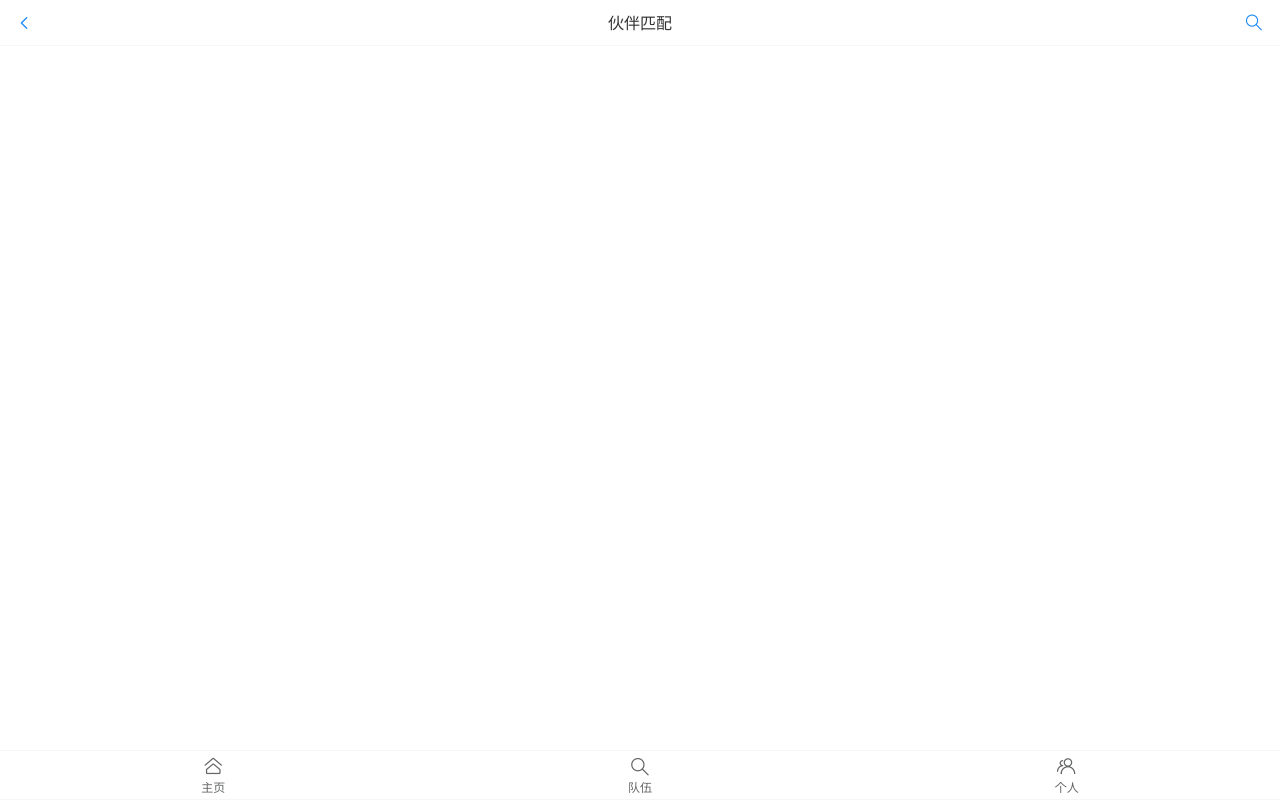
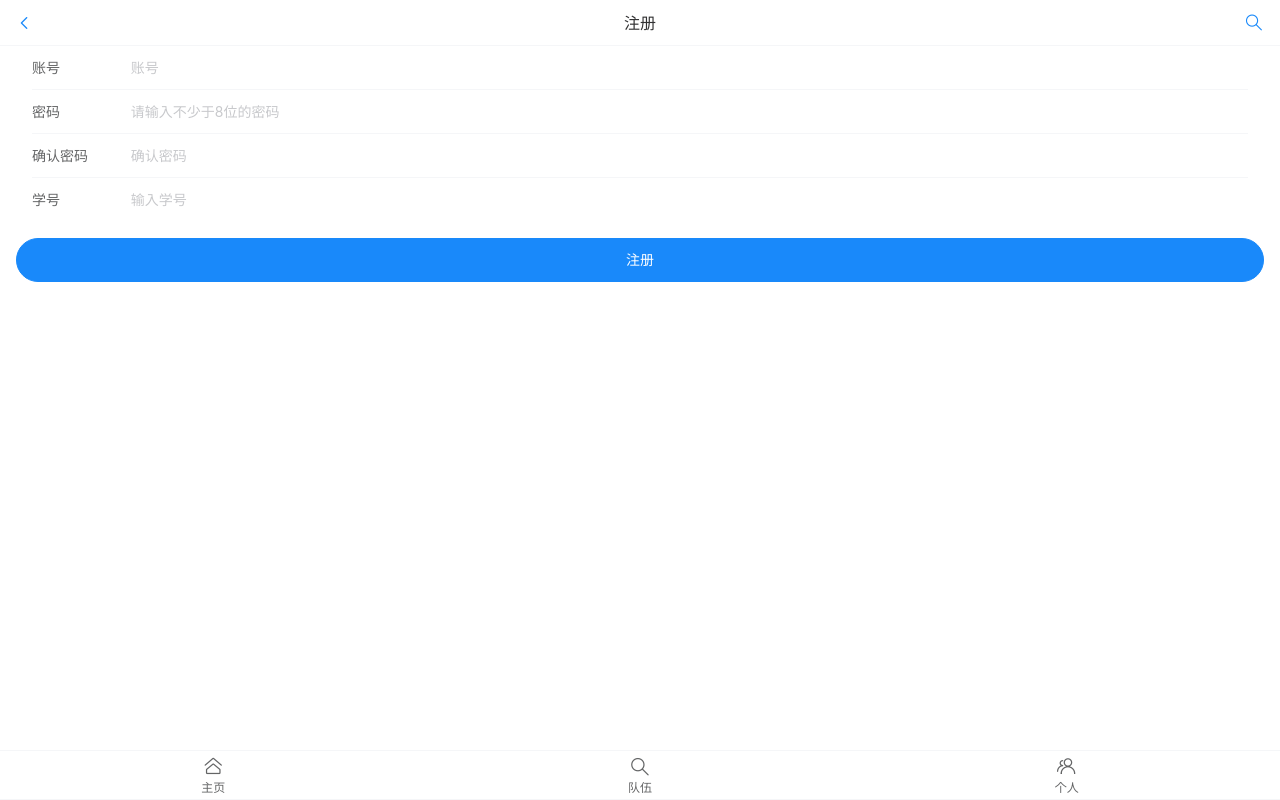
Before and after one commit to flyono/FlyFriend-frontend, a Vue app: page /user/register in a window 1280 px wide. Before the commit this address had no page. Built offline with nearby package versions, Linux system fonts and the light colour scheme.

Commit message:
注册功能实现

```diff
--- a/src/config/route.ts
+++ b/src/config/route.ts
@@ -9,8 +9,10 @@ import SearchPage from "../pages/SearchPage.vue";
 import EditUserPage from "../pages/EditUserPage.vue";
 import SearchResultPage from "../pages/SearchResultPage.vue";
 import UserLoginPage from "../pages/UserLoginPage.vue";
+import UserRegisterPage from "../pages/UserRegisterPage.vue";
 import TeamAddPage from "../pages/TeamAddPage.vue";
 import TeamUpdatePage from "../pages/TeamUpdatePage.vue";
+
 
 const routes = [
     {path: '/', component: Index},
@@ -22,6 +24,7 @@ const routes = [
     {path: '/user/edit', title: '编辑信息', component: EditUserPage},
     {path: '/user/list', title: '用户列表', component: SearchResultPage},
     {path: '/user/login', title: '登录', component: UserLoginPage},
+    {path: '/user/register', title: '注册', component: UserRegisterPage},
     {path: '/user/update', title: '更新信息', component: UserUpdatePage},
     {path: '/user/team/join',  title: '加入队伍',component: UserTeamJoinPage},
     {path: '/user/team/create', title: '创建队伍', component: UserTeamCreatePage}
--- a/src/layouts/BasicLayout.vue
+++ b/src/layouts/BasicLayout.vue
@@ -35,7 +35,6 @@ const title = ref(DEFAULT_TITLE)
 /**
  * 根据路由切换标题
  */
-
 router.beforeEach((to, from) => {
   const toPath = to.path;
   const route = routes.find((route) => {
--- a/src/pages/EditUserPage.vue
+++ b/src/pages/EditUserPage.vue
@@ -24,6 +24,7 @@ import {getCurrentUser} from "../services/user";
 const route = useRoute();
 const router =useRouter();
 
+//todo 更改用户信息
 const editUser = ref({
   editKey: route.query.editKey,
   currentValue: route.query.currentValue,
--- a/src/pages/UserLoginPage.vue
+++ b/src/pages/UserLoginPage.vue
@@ -20,6 +20,10 @@
     <div style="margin: 16px;">
       <van-button round block type="primary" native-type="submit">
         提交
+      </van-button>
+      <br>
+      <van-button block round type="primary" plain size="normal" @click="doRegister">
+        没有账号？ 点击注册
       </van-button>
     </div>
   </van-form>
@@ -49,6 +53,11 @@ const onSubmit = async () => {
     Toast.fail('登录失败')
   }
 };
+const doRegister = () => {
+  router.push({
+    path: "/user/register"
+  })
+}
 </script>
 
 <style scoped>
--- /dev/null
+++ b/src/pages/UserRegisterPage.vue
@@ -0,0 +1,78 @@
+<template>
+  <van-form @submit="onRegister">
+    <van-cell-group inset>
+      <van-field
+          v-model="userAccount"
+          name="账户"
+          label="账号"
+          placeholder="账号"
+          :rules="[{ required: true, message: '请填写账号' }]"
+      />
+      <van-field
+          v-model="userPassword"
+          type="password"
+          name="密码"
+          label="密码"
+          placeholder="请输入不少于8位的密码"
+          :rules="[{ required: true, message: '请填写密码' }]"
+      />
+      <van-field
+          v-model="checkPassword"
+          type="password"
+          name="密码"
+          label="确认密码"
+          placeholder="确认密码"
+          :rules="[{ required: true, message: '请填写确认密码' }]"
+      />
+      <van-field
+          v-model="studyCode"
+          name="学号"
+          label="学号"
+          placeholder="输入学号"
+          :rules="[{ required: true, message: '请填写确认密码' }]"
+      />
+    </van-cell-group>
+    <div style="margin: 16px;">
+      <van-button round block type="primary" native-type="submit">
+        注册
+      </van-button>
+    </div>
+  </van-form>
+
+</template>
+
+<script setup lang="ts">
+import {ref} from "vue";
+import myAxios from "../plugins/myAxios";
+import {Toast} from "vant";
+import {useRoute} from "vue-router";
+
+const route = useRoute();
+
+const userAccount = ref('')
+const userPassword = ref('')
+const checkPassword = ref('')
+const studyCode = ref('');
+
+const onRegister = async () => {
+  const res = await myAxios.post('/user/register',{
+    userAccount: userAccount.value,
+    userPassword: userPassword.value,
+    checkPassword: checkPassword.value,
+    studyCode: studyCode.value
+  })
+  console.log(res, '用户注册');
+  if (res.code === 0 && res.data){
+    Toast.success('注册成功');
+    window.location.href = 'http://localhost:5173/user';
+  }else {
+    Toast.fail('注册失败')
+  }
+
+}
+
+</script>
+
+<style scoped>
+
+</style>
```
